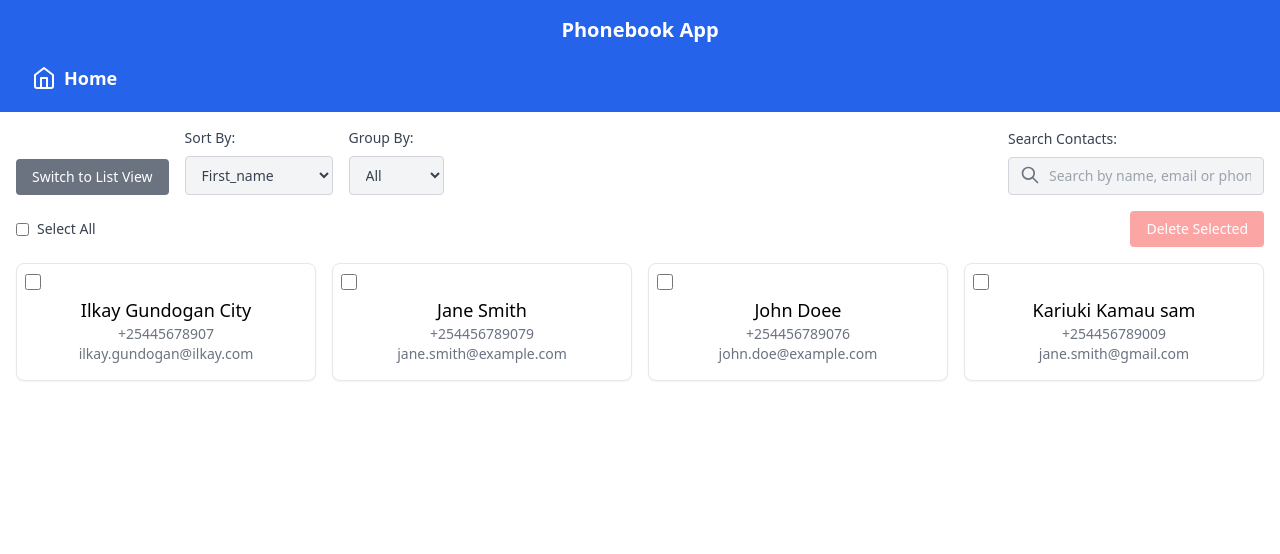
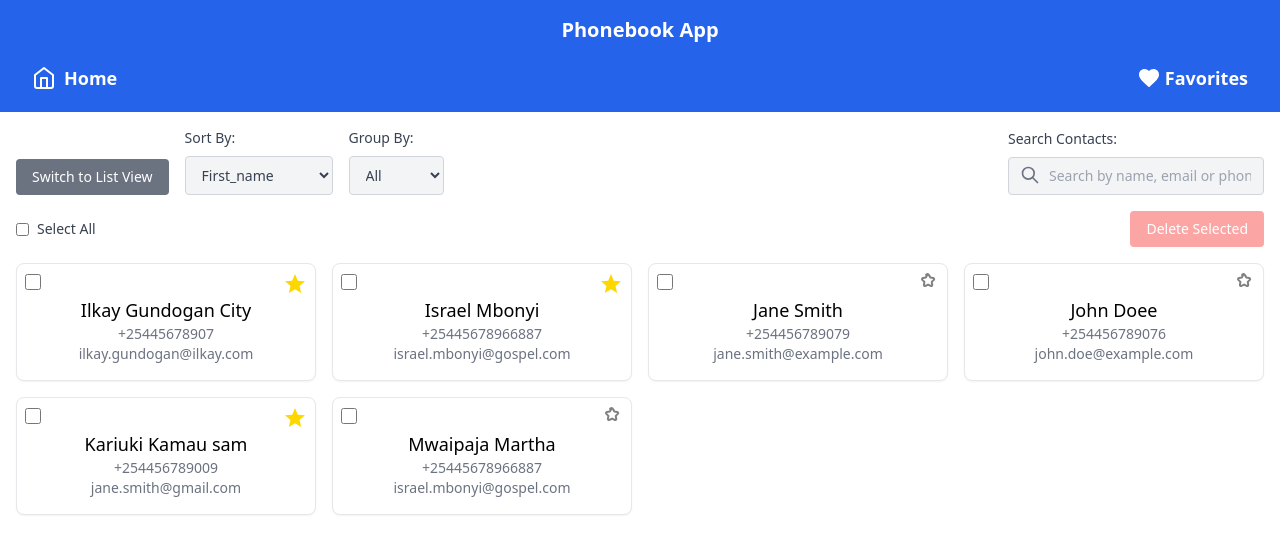
Before and after one commit to kipkemoibenard/phonebook-app, an Angular app: page /phonebook/contact-list in a window 1280 px wide. Shown: the top 554 px of the page. Built offline with nearby package versions, Linux system fonts and the light colour scheme; data requests are answered from the project's data file.

Commit message:
Add component to view favorite contacts and ability to mark or unmark as favorite

```diff
--- a/db.json
+++ b/db.json
@@ -9,7 +9,8 @@
       "id": "1",
       "is_deleted": false,
       "contact_image": "https://pics.craiyon.com/2023-06-14/82614c9c770f4641af42a3617d1fb4b3.webp",
-      "group": "Family"
+      "group": "Family",
+      "is_favorite": false
     },
     {
       "first_name": "Kariuki",
@@ -20,7 +21,7 @@
       "id": "2",
       "is_deleted": false,
       "group": "Work",
-      "is_favorite": false
+      "is_favorite": true
     },
     {
       "first_name": "Ilkay",
@@ -31,7 +32,7 @@
       "id": "3",
       "is_deleted": false,
       "group": "Friends",
-      "is_favorite": false
+      "is_favorite": true
     },
     {
       "first_name": "Jane",
@@ -42,7 +43,29 @@
       "id": "4",
       "is_deleted": false,
       "group": "Friends",
+      "is_favorite": false
+    },
+    {
+      "first_name": "Israel",
+      "last_name": "Mbonyi",
+      "email": "israel.mbonyi@gospel.com",
+      "phone_number": "+25445678966887",
+      "physical_address": "45 Mugabe st, Kigali, Rwanda",
+      "id": "5",
+      "is_deleted": false,
+      "group": "Friends",
       "is_favorite": true
+    },
+    {
+      "first_name": "Mwaipaja",
+      "last_name": "Martha",
+      "email": "israel.mbonyi@gospel.com",
+      "phone_number": "+25445678966887",
+      "physical_address": "45 Kagame st, Mwanza, Tanzania",
+      "id": "6",
+      "is_deleted": false,
+      "group": "Friends",
+      "is_favorite": false
     }
   ]
 }
--- a/src/app/app.component.html
+++ b/src/app/app.component.html
@@ -15,6 +15,17 @@
             </svg>
             <a [routerLink]="['/phonebook/contact-list']" class="hover:underline">Home</a>
         </div>
+
+        <div class="flex items-center space-x-2 text-white text-lg font-semibold">
+            <a [routerLink]="['/phonebook/favorites']" class="flex items-center space-x-1">
+                <svg class="w-6 h-6 hover:text-red-500" xmlns="http://www.w3.org/2000/svg" fill="currentColor"
+                    viewBox="0 0 24 24">
+                    <path
+                        d="M12 21.35l-1.45-1.32C5.4 15.36 2 12.28 2 8.5 2 5.42 4.42 3 7.5 3c1.74 0 3.41.81 4.5 2.09C13.09 3.81 14.76 3 16.5 3 19.58 3 22 5.42 22 8.5c0 3.78-3.4 6.86-8.55 11.54L12 21.35z" />
+                </svg>
+                <span class="hover:underline">Favorites</span>
+            </a>
+        </div>
     </div>
 </div>
 
--- a/src/app/features/phonebook/components/contact-list/contact-list.component.html
+++ b/src/app/features/phonebook/components/contact-list/contact-list.component.html
@@ -97,6 +97,18 @@
         [ngClass]="{ 'grid grid-cols-1 sm:grid-cols-2 md:grid-cols-3 lg:grid-cols-4 gap-4': isGridView, 'flex flex-col space-y-4': !isGridView }">
         <div *ngFor="let contact of filteredContacts | sort: selectedSortDirection: selectedSortField"
             class="border rounded-lg shadow-sm hover:shadow-md transition p-4 flex flex-col items-center bg-white w-full relative" (click)="onContactClick(contact.id)">
+            <!-- Favorite Star Icon -->
+            <div class="absolute top-2 right-2">
+                <svg *ngIf="contact.is_favorite" xmlns="http://www.w3.org/2000/svg" fill="gold" viewBox="0 0 24 24" width="24"
+                    height="24" class="cursor-pointer" (click)="$event.stopPropagation(); toggleFavorite(contact)">
+                    <path d="M12 17.27L18.18 21l-1.64-7.03L22 9.24l-7.19-.61L12 2 9.19 8.63 2 9.24l5.46 4.73L5.82 21z" />
+                </svg>
+                <svg *ngIf="!contact.is_favorite" xmlns="http://www.w3.org/2000/svg" fill="none" stroke="gray" viewBox="0 0 24 24"
+                    width="24" height="24" class="cursor-pointer" (click)="$event.stopPropagation(); toggleFavorite(contact)">
+                    <path stroke-linecap="round" stroke-linejoin="round" stroke-width="2"
+                        d="M11.049 2.927C11.306 2.334 11.946 2 12.5 2s1.194.334 1.451.927l1.387 2.596 2.866.416c.91.132 1.269 1.275.611 1.933l-2.073 2.021.491 2.866c.155.904-.795 1.596-1.567 1.166l-2.579-1.356-2.578 1.356c-.772.43-1.722-.262-1.567-1.166l.49-2.866-2.072-2.021c-.658-.658-.299-1.801.611-1.933l2.867-.416 1.387-2.596z" />
+                </svg>
+            </div>
             <!-- Checkbox -->
             <div class="absolute top-2 left-2">
                 <input type="checkbox" [(ngModel)]="contact.selected" (click)="$event.stopPropagation()" class="form-checkbox h-4 w-4 text-blue-600">
--- a/src/app/features/phonebook/components/contact-list/contact-list.component.ts
+++ b/src/app/features/phonebook/components/contact-list/contact-list.component.ts
@@ -2,6 +2,7 @@ import { Component, OnDestroy, OnInit } from '@angular/core';
 import { ContactsService } from '../../services/contacts.service';
 import { Contact } from '../../models/phonebook';
 import { Router } from '@angular/router';
+import { NotificationService } from 'src/app/shared/services/notifications.service';
 
 @Component({
   selector: 'app-contact-list',
@@ -23,7 +24,8 @@ export class ContactListComponent implements OnInit, OnDestroy {
 
   constructor(
     private contactService: ContactsService,
-    private router: Router
+    private router: Router,
+    private notificationService: NotificationService
   ) {}
 
   ngOnInit(): void {
@@ -145,4 +147,15 @@ export class ContactListComponent implements OnInit, OnDestroy {
   get hasSelectedContacts(): boolean {
     return this.filteredContacts.some(contact => contact.selected);
   }
+
+  toggleFavorite(contact: Contact): void {
+    const updatedFavoriteStatus = !contact.is_favorite;
+    this.contactService.updateFavorite(contact.id, updatedFavoriteStatus).subscribe((res) => {
+        contact.is_favorite = updatedFavoriteStatus;
+      },
+      (error) => {
+        this.notificationService.error('Error updating favorite status');
+      }
+    );
+  }
 }
--- /dev/null
+++ b/src/app/features/phonebook/components/favorite-contacts/favorite-contacts.component.html
@@ -0,0 +1,28 @@
+<div class="container mx-auto p-4 overflow-x-auto">
+  <h2 class="text-2xl font-semibold text-gray-800 mb-4">Favorite Contacts</h2>
+  <div class="grid grid-cols-1 sm:grid-cols-2 lg:grid-cols-3 gap-4 sm:gap-6  overflow-x-auto  min-w-[200px]  ">
+    <div *ngFor="let contact of favoriteContacts"
+         class="bg-white p-4 sm:p-6 rounded-lg shadow-lg hover:shadow-xl transition duration-300 ease-in-out relative min-w-[200px] min-h-[200px] flex-shrink-0 flex justify-center">
+
+      <!-- Star Icon (Favorite Toggle) - positioned at top right -->
+      <div class="absolute top-2 right-2">
+        <svg *ngIf="contact.is_favorite" xmlns="http://www.w3.org/2000/svg" fill="gold" viewBox="0 0 24 24" width="24" height="24" class="cursor-pointer" (click)="$event.stopPropagation(); toggleFavorite(contact)">
+          <path d="M12 17.27L18.18 21l-1.64-7.03L22 9.24l-7.19-.61L12 2 9.19 8.63 2 9.24l5.46 4.73L5.82 21z"/>
+        </svg>
+        <svg *ngIf="!contact.is_favorite" xmlns="http://www.w3.org/2000/svg" fill="none" stroke="gray" viewBox="0 0 24 24" width="24" height="24" class="cursor-pointer" (click)="$event.stopPropagation(); toggleFavorite(contact)">
+          <path stroke-linecap="round" stroke-linejoin="round" stroke-width="2" d="M11.049 2.927C11.306 2.334 11.946 2 12.5 2s1.194.334 1.451.927l1.387 2.596 2.866.416c.91.132 1.269 1.275.611 1.933l-2.073 2.021.491 2.866c.155.904-.795 1.596-1.567 1.166l-2.579-1.356-2.578 1.356c-.772.43-1.722-.262-1.567-1.166l.49-2.866-2.072-2.021c-.658-.658-.299-1.801.611-1.933l2.867-.416 1.387-2.596z"/>
+        </svg>
+      </div>
+
+      <!-- Contact Information -->
+      <div class="flex flex-col items-center overflow-x-auto">
+        <img src="https://via.placeholder.com/150" alt="Avatar" class="rounded-full w-24 h-24 sm:w-32 sm:h-32 object-cover mb-2 sm:mb-4">
+        <h3 class="text-lg font-semibold text-gray-800 whitespace-nowrap">{{ contact.first_name }} {{ contact.last_name }}</h3>
+        <p class="text-sm text-gray-600  whitespace-nowrap">{{ contact.group }}</p>
+        <p class="text-sm text-gray-600 mt-1 whitespace-nowrap">{{ contact.phone_number }}</p>
+        <p class="text-sm text-gray-600 mt-1 whitespace-nowrap">{{ contact.email }}</p>
+        <p class="text-sm text-gray-600 mt-1  whitespace-nowrap">{{ contact.physical_address }}</p>
+      </div>
+    </div>
+  </div>
+</div>
--- /dev/null
+++ b/src/app/features/phonebook/components/favorite-contacts/favorite-contacts.component.ts
@@ -0,0 +1,45 @@
+import { Component, OnDestroy, OnInit } from '@angular/core';
+import { ContactsService } from '../../services/contacts.service';
+import { Contact } from '../../models/phonebook';
+import { NotificationService } from 'src/app/shared/services/notifications.service';
+
+@Component({
+  selector: 'app-favorite-contacts',
+  templateUrl: './favorite-contacts.component.html',
+  styleUrls: ['./favorite-contacts.component.css']
+})
+export class FavoriteContactsComponent implements OnInit, OnDestroy {
+  favoriteContacts: Contact[] = [];
+
+  constructor(
+    private contactsService: ContactsService,
+    private notificationService: NotificationService
+  ) {}
+
+  ngOnInit(): void {
+    this.getFavoriteContacts();
+  }
+
+  ngOnDestroy(): void {
+
+  }
+
+  getFavoriteContacts() {
+    this.contactsService.getAllContacts().subscribe((res: Contact[]) => {
+      this.favoriteContacts = res.filter(favContact => favContact.is_favorite === true);
+    });
+  }
+
+  toggleFavorite(contact: Contact): void {
+    const updatedFavoriteStatus = !contact.is_favorite;  // Toggle the current status
+    this.contactsService.updateFavorite(contact.id, updatedFavoriteStatus).subscribe((res) => {
+        contact.is_favorite = updatedFavoriteStatus;
+        this.getFavoriteContacts();
+      },
+      (error) => {
+        this.notificationService.error('Error updating favorite status');
+      }
+    );
+  }
+
+}
--- a/src/app/features/phonebook/phonebook-routing.module.ts
+++ b/src/app/features/phonebook/phonebook-routing.module.ts
@@ -2,10 +2,12 @@ import { NgModule } from '@angular/core';
 import { RouterModule, Routes } from '@angular/router';
 import { ContactListComponent } from './components/contact-list/contact-list.component';
 import { ContactDetailsComponent } from './components/contact-details/contact-details.component';
+import { FavoriteContactsComponent } from './components/favorite-contacts/favorite-contacts.component';
 
 const routes: Routes = [
   { path: 'contact-list', component: ContactListComponent },
-  { path: 'contact-details/:id', component: ContactDetailsComponent}
+  { path: 'contact-details/:id', component: ContactDetailsComponent},
+  { path: 'favorites', component: FavoriteContactsComponent }
 ];
 
 @NgModule({
--- a/src/app/features/phonebook/phonebook.module.ts
+++ b/src/app/features/phonebook/phonebook.module.ts
@@ -6,12 +6,14 @@ import { ContactListComponent } from './components/contact-list/contact-list.com
 import { ContactDetailsComponent } from './components/contact-details/contact-details.component';
 import { SharedModule } from 'src/app/shared/modules/shared.module';
 import { FormsModule, ReactiveFormsModule } from '@angular/forms';
+import { FavoriteContactsComponent } from './components/favorite-contacts/favorite-contacts.component';
 
 
 @NgModule({
   declarations: [
     ContactListComponent,
-    ContactDetailsComponent
+    ContactDetailsComponent,
+    FavoriteContactsComponent
   ],
   imports: [
     CommonModule,
--- a/src/app/features/phonebook/services/contacts.service.ts
+++ b/src/app/features/phonebook/services/contacts.service.ts
@@ -31,4 +31,11 @@ baseUrl = 'http://localhost:3000'
     const contactId = contactDetails.id;
     return this.http.put(`${this.baseUrl}/contacts/${contactId}`, contactDetails);
   }
+
+  // Use PATCH to update a single field
+  updateFavorite(contactId: number, isFavorite: boolean): Observable<Contact> {
+    const url = `${this.baseUrl}/contacts/${contactId}`;
+    const updateData = { is_favorite: isFavorite };
+    return this.http.patch<Contact>(url, updateData);
+  }
 }
```
Also changed, not shown: src/app/features/phonebook/components/favorite-contacts/favorite-contacts.component.css (added), 1 other file (tests, documents, lock files or other folders).
